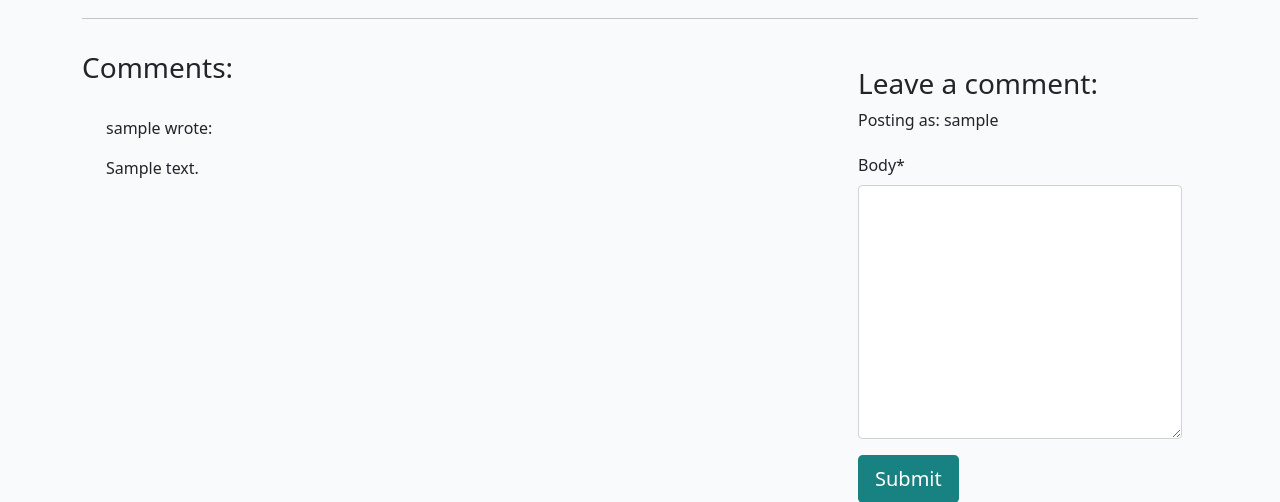
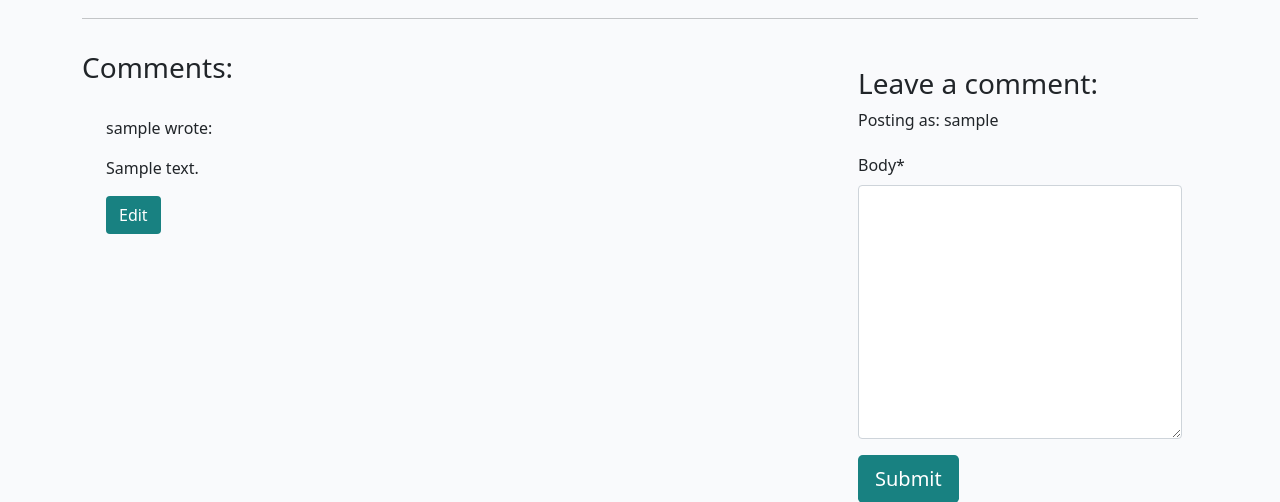
Before and after one commit to maggku/cats, a Django app: a page that uses posts/templates/posts/post_detail.html in a window 1280 px wide. Shown: the part 514-1016 px from the top of the page. Run offline with Django 4.2, Linux system fonts and the light colour scheme; a user stored in the database is signed in; tables that the repository leaves empty hold one stand-in row (values such as "Sample post"); some libraries are stand-ins or nearby versions.

Commit message:
Adding edit button in the post_detail.html

```diff
--- a/posts/templates/posts/post_detail.html
+++ b/posts/templates/posts/post_detail.html
@@ -66,6 +66,10 @@
             This comment is awaiting approval
           </p>
           {% endif %}
+            {% if user.is_authenticated and comment.author == user %}
+            <button class="btn btn-edit"
+              comment_id="{{ comment.id }}">Edit</button>
+            {% endif %}
         </div>
         <!-- Our for loop ends here -->
         {% endfor %}
```
